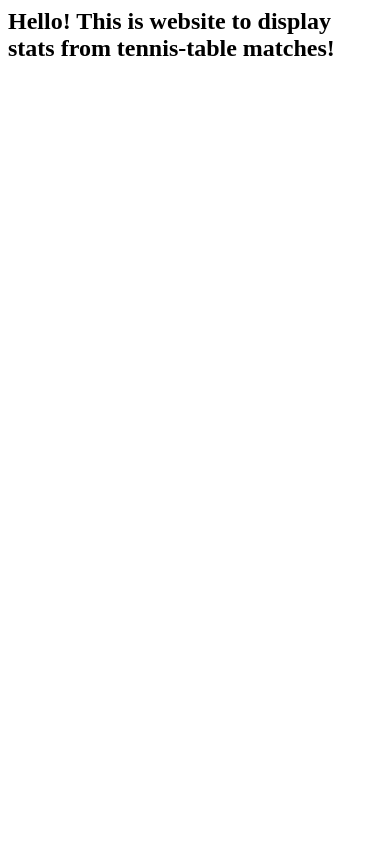
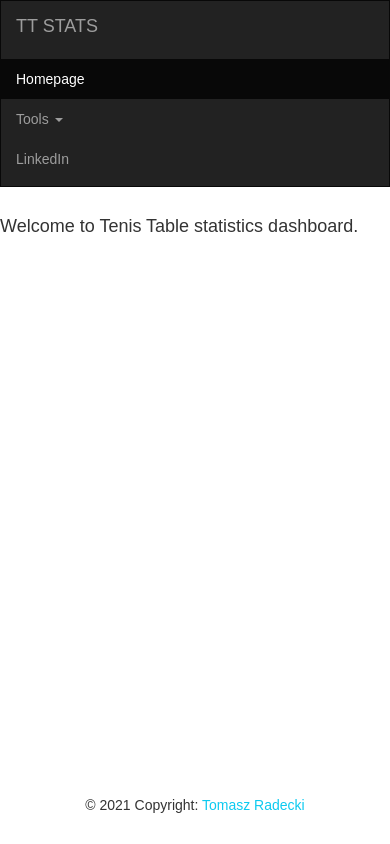
Before and after one commit to robssson/Table-Tennis, a Flask app: page / in a window 390 px wide. Run offline with Flask 2, Linux system fonts and the light colour scheme; some libraries are stand-ins or nearby versions.

Commit message:
Create new folders to use Flask as a web framework, create config to store variables, create static and templates

```diff
--- a/app.py
+++ b/app.py
@@ -1,12 +1 @@
-from flask import Flask
-
-app = Flask(__name__)
-
-
-@app.route("/")
-def index():
-    return "<h2>Hello! This is website to display stats from tennis-table matches!</h2>"
-
-
-if __name__ == "__main__":
-    app.run()
+from application import app
--- a/application/static/css/style.css
+++ b/application/static/css/style.css
@@ -0,0 +1,13 @@
+html, body {
+    font-family: Arial, Helvetica, sans-serif;
+    height: 100%;
+    position: relative;
+    margin:0px;
+}
+
+.navbar-fixed-bottom {
+}
+
+a{
+  color: #0dcaf0;
+}
--- a/application/templates/includes/footer.html
+++ b/application/templates/includes/footer.html
@@ -1,10 +1,5 @@
-<!DOCTYPE html>
-<html lang="en">
-<head>
-    <meta charset="UTF-8">
-    <title>$Title$</title>
-</head>
-<body>
-$END$
-</body>
-</html>
+<!-- Copyright -->
+  <div class="footer-copyright text-center py-3">© 2021 Copyright:
+    <a href="https://www.linkedin.com/in/tomekradecki/"> Tomasz Radecki</a>
+  </div>
+  <!-- Copyright -->
--- a/application/templates/includes/navbar.html
+++ b/application/templates/includes/navbar.html
@@ -1,10 +1,20 @@
-<!DOCTYPE html>
-<html lang="en">
-<head>
-    <meta charset="UTF-8">
-    <title>$Title$</title>
-</head>
-<body>
-$END$
-</body>
-</html>
+<nav class="navbar navbar-inverse">
+    <div class="container-fluid">
+        <div class="navbar-header">
+            <a class="navbar-brand">TT STATS</a>
+        </div>
+        <ul class="nav navbar-nav">
+            <li class="{% if index %} active {% endif %}"><a href="{{ url_for('index') }}">Homepage</a></li>
+             <li class="dropdown">
+                <a class="dropdown-toggle" data-toggle="dropdown" href="#">Tools
+                <span class="caret"></span></a>
+                <ul class="dropdown-menu">
+                    <li class="{% if whole_data %} active {% endif %}"><a href="{{ url_for('global_data') }}">Global stats</a></li>
+                    <li class="{% if tournament %} active {% endif %}"><a href="{{ url_for('tournament_stats') }}">Tournament stats</a></li>
+                    <li class="{% if match %} active {% endif %}"><a href="{{ url_for('match_stats') }}">Match stats</a></li>
+                </ul>
+             </li>
+            <li><a href="https://www.linkedin.com/in/tomekradecki/" target="_blank">LinkedIn</a></li>
+        </ul>
+    </div>
+</nav>
--- a/application/templates/index.html
+++ b/application/templates/index.html
@@ -0,0 +1,10 @@
+{% extends "layout.html" %}
+
+{% block content %}
+        <div class="row">
+           <div class="col-md-12 text_center">
+               <h4> Welcome to Tenis Table statistics dashboard.</h4>
+           </div>
+        </div>
+
+{% endblock %}
--- a/application/templates/layout.html
+++ b/application/templates/layout.html
@@ -1,10 +1,24 @@
 <!DOCTYPE html>
-<html lang="en">
-<head>
-    <meta charset="UTF-8">
-    <title>$Title$</title>
-</head>
-<body>
-$END$
-</body>
+<html>
+    <head>
+        <title>TT STATS - Home Page</title>
+        <meta charset="utf-8">
+        <meta name="viewport" content="width=device-width, initial-scale=1">
+        <link rel="stylesheet" href="https://maxcdn.bootstrapcdn.com/bootstrap/3.4.1/css/bootstrap.min.css">
+        <script src="https://ajax.googleapis.com/ajax/libs/jquery/3.5.1/jquery.min.js"></script>
+        <script src="https://maxcdn.bootstrapcdn.com/bootstrap/3.4.1/js/bootstrap.min.js"></script>
+        <link rel="stylesheet" href="static/css/style.css">
+     </head>
+    <body>
+        {% include "includes/navbar.html" %}
+
+        {% block content %}
+
+        {% endblock %}
+
+
+        <div class="navbar navbar-fixed-bottom">
+            {% include "includes/footer.html" %}
+        </div>
+    </body>
 </html>
--- a/config.py
+++ b/config.py
@@ -0,0 +1,5 @@
+import os
+
+
+class Config(object):
+    SECRET_KY = os.environ.get('SECRET_KEY') or "secret_string"
```
Also changed, not shown: application/__init__.py (+10 -0 lines), application/templates/global_data.html (+9 -10 lines), application/templates/match_stats.html (+23 -10 lines), application/templates/tournament_stats.html (+9 -10 lines).
